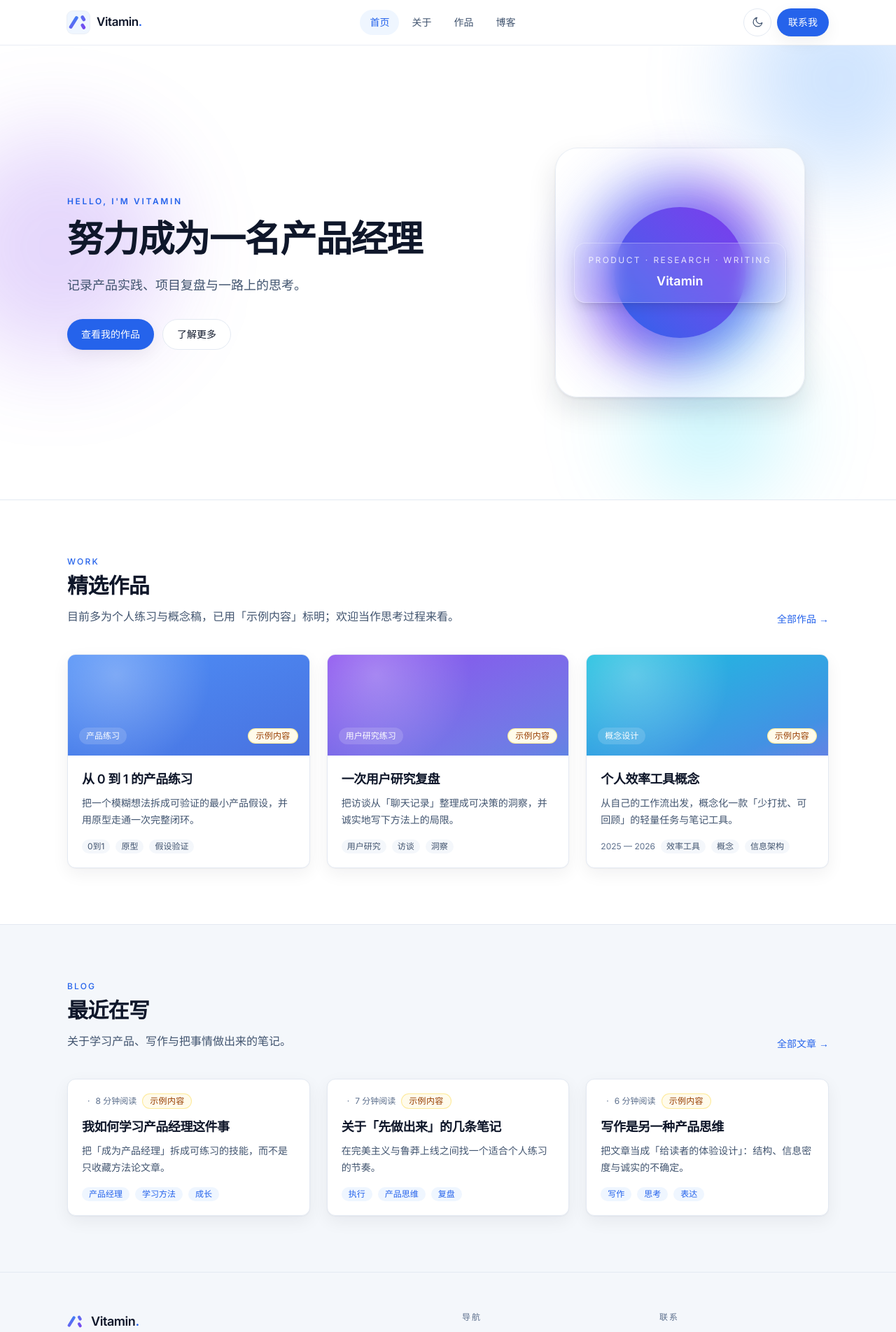
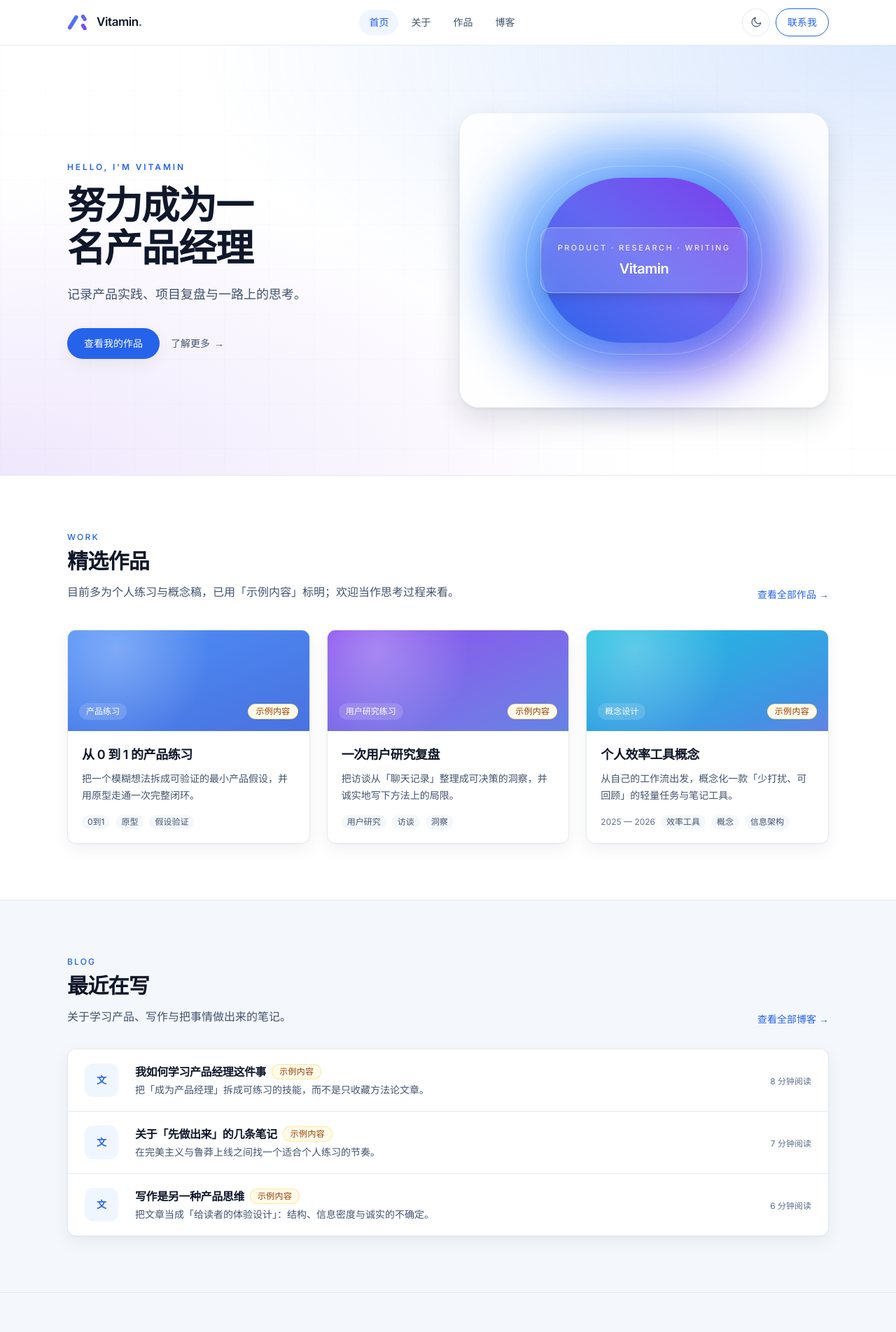
Before and after one commit to zqYuan98/AI-website, a Next.js app: page / in a window 1280 px wide. Shown: the top 1904 px of the page at 70% size. Built offline with nearby package versions, Linux system fonts and the light colour scheme.

Commit message:
fix: restore Vitamin logo A and refine homepage to match mockup

```diff
--- a/src/app/page.tsx
+++ b/src/app/page.tsx
@@ -1,8 +1,8 @@
 import Link from "next/link";
-import { PostCard } from "@/components/post-card";
+import { PlaceholderBadge } from "@/components/badge";
 import { SectionHeading } from "@/components/section-heading";
 import { WorkCard } from "@/components/work-card";
-import { getFeaturedWork, getLatestPosts } from "@/lib/content";
+import { formatDate, getFeaturedWork, getLatestPosts } from "@/lib/content";
 import { site } from "@/lib/site";
 
 export default function HomePage() {
@@ -12,53 +12,54 @@ export default function HomePage() {
   return (
     <>
       <section className="relative overflow-hidden border-b border-line">
-        <div
-          aria-hidden="true"
-          className="pointer-events-none absolute inset-0"
-        >
-          <div className="absolute -top-24 -right-16 h-72 w-72 rounded-full bg-brand-400/30 blur-3xl dark:bg-brand-500/20" />
-          <div className="absolute top-32 -left-20 h-80 w-80 rounded-full bg-violet-accent/20 blur-3xl dark:bg-violet-accent/15" />
-          <div className="absolute right-[12%] bottom-0 h-56 w-56 rounded-full bg-cyan-400/20 blur-3xl dark:bg-cyan-400/10" />
+        <div aria-hidden="true" className="pointer-events-none absolute inset-0">
+          <div className="absolute inset-0 bg-[radial-gradient(ellipse_at_top_right,rgb(59_130_246_/_0.18),transparent_55%),radial-gradient(ellipse_at_bottom_left,rgb(124_58_237_/_0.12),transparent_50%)] dark:bg-[radial-gradient(ellipse_at_top_right,rgb(96_165_250_/_0.16),transparent_55%),radial-gradient(ellipse_at_bottom_left,rgb(167_139_250_/_0.12),transparent_50%)]" />
+          <div className="absolute inset-0 opacity-[0.35] [background-image:linear-gradient(to_right,rgb(15_23_42_/_0.04)_1px,transparent_1px),linear-gradient(to_bottom,rgb(15_23_42_/_0.04)_1px,transparent_1px)] [background-size:64px_64px] dark:opacity-20" />
         </div>
 
-        <div className="container-page relative grid items-center gap-12 py-20 lg:grid-cols-12 lg:py-28">
-          <div className="animate-rise lg:col-span-7">
-            <p className="text-xs font-semibold tracking-[0.22em] text-accent uppercase">
+        <div className="container-page relative grid items-center gap-10 py-16 sm:py-20 lg:grid-cols-12 lg:gap-8 lg:py-24">
+          <div className="animate-rise lg:col-span-6 xl:col-span-6">
+            <p className="text-xs font-semibold tracking-[0.24em] text-accent uppercase">
               {site.eyebrow}
             </p>
-            <h1 className="mt-4 text-4xl font-semibold tracking-tight text-foreground sm:text-5xl lg:text-[3.25rem] lg:leading-[1.15]">
+            <h1 className="mt-4 max-w-xl text-4xl font-semibold tracking-tight text-foreground sm:text-5xl lg:text-[3.4rem] lg:leading-[1.12]">
               {site.headline}
             </h1>
-            <p className="mt-5 max-w-xl text-base leading-8 text-foreground-muted sm:text-lg">
+            <p className="mt-5 max-w-lg text-base leading-8 text-foreground-muted sm:text-lg">
               {site.tagline}
             </p>
-            <div className="mt-8 flex flex-wrap gap-3">
+            <div className="mt-8 flex flex-wrap items-center gap-4">
               <Link
                 href="/work"
-                className="inline-flex h-11 items-center rounded-full bg-accent px-5 text-sm font-medium text-accent-contrast shadow-[var(--shadow-soft)] transition-colors hover:bg-accent-hover"
+                className="inline-flex h-11 items-center rounded-full bg-accent px-6 text-sm font-medium text-accent-contrast shadow-[var(--shadow-soft)] transition-colors hover:bg-accent-hover"
               >
                 查看我的作品
               </Link>
               <Link
                 href="/about"
-                className="inline-flex h-11 items-center rounded-full border border-line bg-background-elevated px-5 text-sm font-medium text-foreground transition-colors hover:border-accent/40 hover:text-accent"
+                className="group inline-flex items-center gap-1.5 text-sm font-medium text-foreground-muted transition-colors hover:text-accent"
               >
                 了解更多
+                <span aria-hidden="true" className="transition-transform group-hover:translate-x-0.5">
+                  →
+                </span>
               </Link>
             </div>
           </div>
 
-          <div className="animate-rise animate-delay-2 relative lg:col-span-5">
-            <div className="relative mx-auto aspect-square max-w-md">
-              <div className="absolute inset-[8%] rounded-[2rem] border border-line/80 bg-background-elevated/70 shadow-[var(--shadow-lift)] backdrop-blur-sm" />
-              <div className="absolute inset-[18%] rounded-full bg-gradient-to-br from-brand-400 via-violet-accent to-cyan-400 opacity-90 blur-2xl" />
-              <div className="absolute inset-[28%] rounded-full bg-gradient-to-tr from-brand-600 to-violet-accent shadow-[var(--shadow-glow)]" />
-              <div className="absolute inset-0 flex items-center justify-center">
-                <div className="rounded-2xl border border-white/30 bg-white/10 px-5 py-4 text-center text-white shadow-lg backdrop-blur-md dark:border-white/10">
-                  <p className="text-xs tracking-[0.2em] uppercase opacity-80">
+          <div className="animate-rise animate-delay-2 relative lg:col-span-6">
+            <div className="relative mx-auto aspect-[5/4] w-full max-w-lg lg:max-w-none">
+              <div className="absolute inset-0 rounded-[1.75rem] border border-line/70 bg-background-elevated/80 shadow-[var(--shadow-lift)] backdrop-blur-sm" />
+              <div className="absolute inset-[10%] rounded-full bg-gradient-to-br from-brand-300 via-brand-500 to-violet-accent opacity-90 blur-2xl" />
+              <div className="absolute inset-[22%] rounded-full bg-gradient-to-tr from-[#2563eb] via-[#6366f1] to-[#7c3aed] shadow-[var(--shadow-glow)]" />
+              <div className="absolute inset-[18%] rounded-full border border-white/25 dark:border-white/10" />
+              <div className="absolute inset-[12%] rounded-full border border-white/10 dark:border-white/5" />
+              <div className="absolute inset-0 flex items-center justify-center p-6">
+                <div className="rounded-2xl border border-white/35 bg-white/15 px-6 py-5 text-center text-white shadow-lg backdrop-blur-md dark:border-white/15 dark:bg-white/10">
+                  <p className="text-[11px] font-medium tracking-[0.22em] uppercase opacity-85">
                     Product · Research · Writing
                   </p>
-                  <p className="mt-2 text-lg font-semibold">{site.name}</p>
+                  <p className="mt-2 text-xl font-semibold tracking-tight">{site.name}</p>
                 </div>
               </div>
             </div>
@@ -72,7 +73,7 @@ export default function HomePage() {
           title="精选作品"
           description="目前多为个人练习与概念稿，已用「示例内容」标明；欢迎当作思考过程来看。"
           href="/work"
-          linkLabel="全部作品"
+          linkLabel="查看全部作品"
         />
         <div className="mt-10 grid gap-6 sm:grid-cols-2 lg:grid-cols-3">
           {featured.map((work, index) => (
@@ -93,13 +94,39 @@ export default function HomePage() {
             title="最近在写"
             description="关于学习产品、写作与把事情做出来的笔记。"
             href="/blog"
-            linkLabel="全部文章"
+            linkLabel="查看全部博客"
           />
-          <div className="mt-10 grid gap-6 sm:grid-cols-2 lg:grid-cols-3">
+          <ul className="mt-8 divide-y divide-line overflow-hidden rounded-[var(--radius-card)] border border-line bg-background-elevated shadow-[var(--shadow-soft)]">
             {posts.map((post) => (
-              <PostCard key={post.slug} post={post} />
+              <li key={post.slug}>
+                <Link
+                  href={`/blog/${post.slug}`}
+                  className="flex flex-col gap-3 px-5 py-5 transition-colors hover:bg-background-subtle sm:flex-row sm:items-center sm:gap-6 sm:px-6"
+                >
+                  <div className="flex h-12 w-12 shrink-0 items-center justify-center rounded-xl bg-accent-soft text-accent">
+                    <span className="text-sm font-semibold">文</span>
+                  </div>
+                  <div className="min-w-0 flex-1">
+                    <div className="flex flex-wrap items-center gap-2">
+                      <h3 className="truncate text-base font-semibold tracking-tight text-foreground">
+                        {post.title}
+                      </h3>
+                      {post.placeholder ? <PlaceholderBadge /> : null}
+                    </div>
+                    <p className="mt-1 line-clamp-1 text-sm text-foreground-muted">
+                      {post.summary}
+                    </p>
+                  </div>
+                  <div className="shrink-0 text-xs text-foreground-subtle sm:text-right">
+                    <time dateTime={post.date}>{formatDate(post.date)}</time>
+                    {post.readingTime ? (
+                      <p className="mt-1">{post.readingTime}</p>
+                    ) : null}
+                  </div>
+                </Link>
+              </li>
             ))}
-          </div>
+          </ul>
         </div>
       </section>
     </>
--- a/src/components/header.tsx
+++ b/src/components/header.tsx
@@ -34,16 +34,14 @@ export function Header() {
           href="/"
           className="group inline-flex items-center gap-2.5 text-[17px] font-semibold tracking-tight text-foreground"
         >
-          <span className="relative inline-flex h-8 w-8 shrink-0 items-center justify-center overflow-hidden rounded-lg bg-accent-soft ring-1 ring-line/70">
-            {/* eslint-disable-next-line @next/next/no-img-element */}
-            <img
-              src="/logo.svg"
-              alt=""
-              width={28}
-              height={28}
-              className="h-7 w-7 object-contain"
-            />
-          </span>
+          {/* eslint-disable-next-line @next/next/no-img-element */}
+          <img
+            src="/logo.svg"
+            alt=""
+            width={32}
+            height={32}
+            className="h-8 w-8 object-contain"
+          />
           <span>
             {site.name}
             <span className="text-accent">.</span>
@@ -80,7 +78,7 @@ export function Header() {
           <ThemeToggle />
           <Link
             href={contactHref}
-            className="hidden h-10 items-center rounded-full bg-accent px-4 text-sm font-medium text-accent-contrast shadow-[var(--shadow-soft)] transition-colors duration-200 hover:bg-accent-hover md:inline-flex"
+            className="hidden h-10 items-center rounded-full border border-accent px-4 text-sm font-medium text-accent transition-colors duration-200 hover:bg-accent-soft md:inline-flex"
           >
             联系我
           </Link>
```
